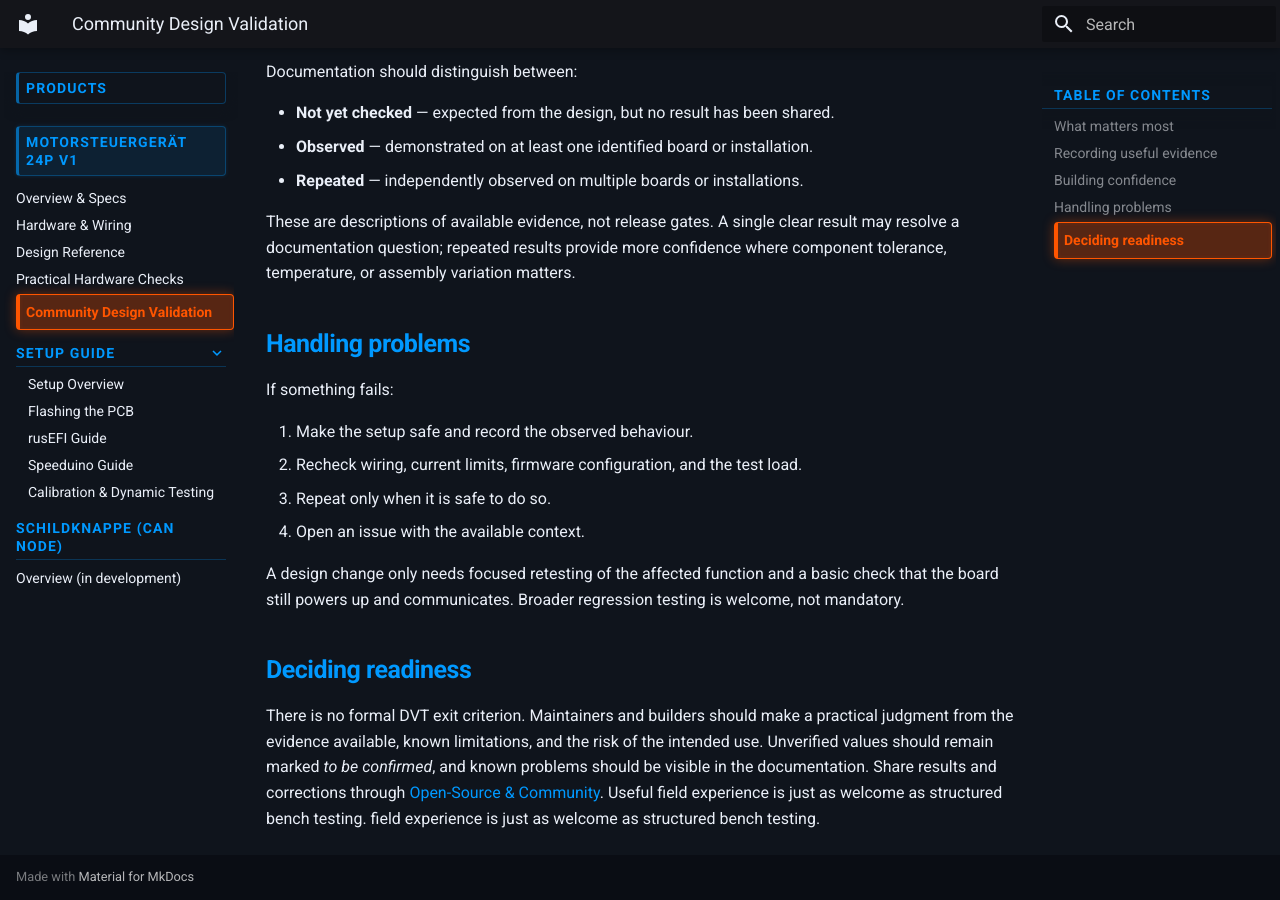
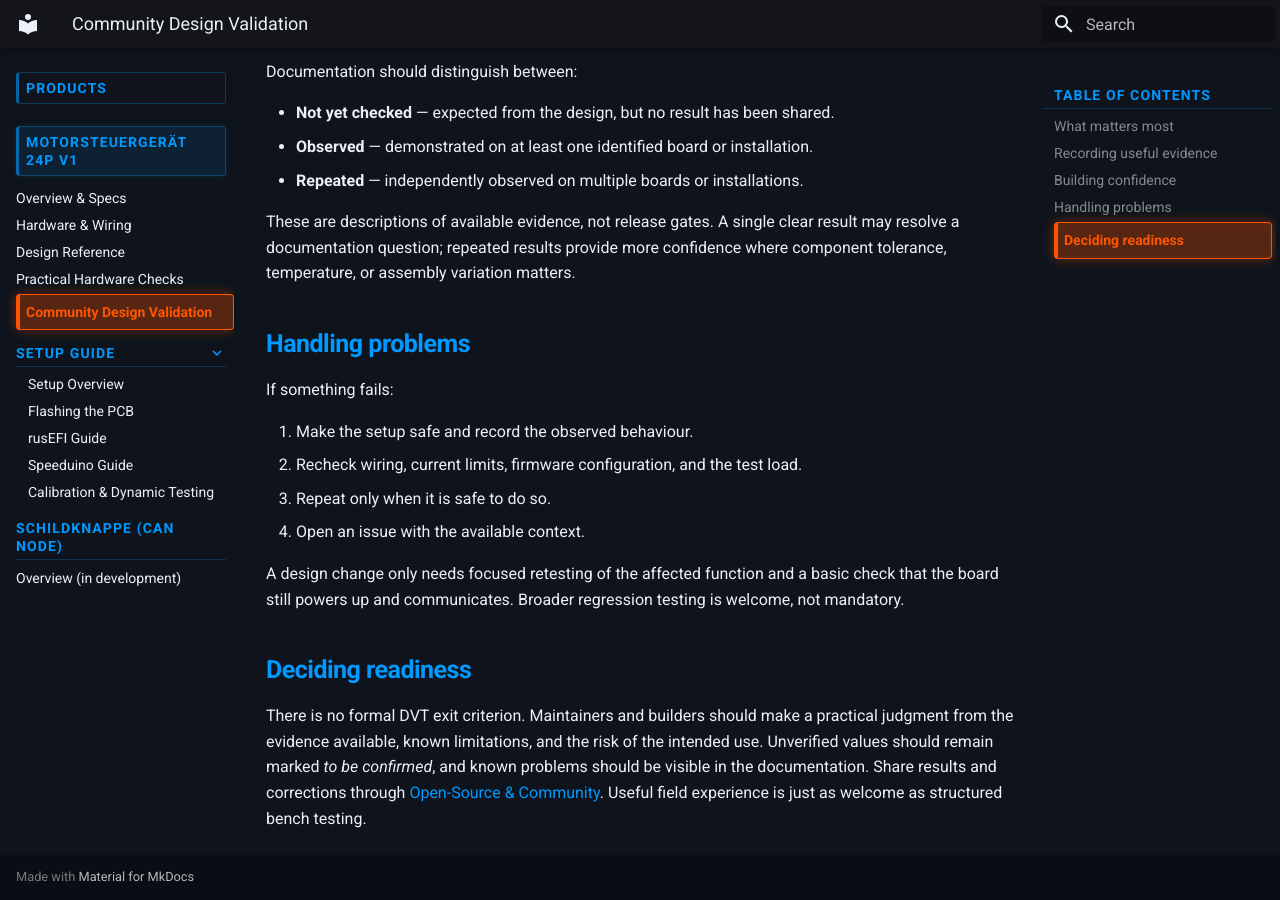
Before and after one commit to martijn4313/hupftronik-docs, an MkDocs documentation site: the page built from docs/products/motorsteuergerat-24p-v1/design-verification-protocol.md, in a window 1280 px wide and 900 px high, scrolled down 1216 px. Built offline with MkDocs 1.6.1 and Material for MkDocs 9.7.7, drawn with Linux system fonts in a browser that asks for light colours.

Commit message:
Remove duplicated validation guidance

```diff
--- a/docs/products/motorsteuergerat-24p-v1/design-verification-protocol.md
+++ b/docs/products/motorsteuergerat-24p-v1/design-verification-protocol.md
@@ -66,4 +66,3 @@ from the evidence available, known limitations, and the risk of the intended use
 should remain marked *to be confirmed*, and known problems should be visible in the documentation.
 Share results and corrections through [Open-Source & Community](../../about/community.md). Useful
 field experience is just as welcome as structured bench testing.
-field experience is just as welcome as structured bench testing.
```
